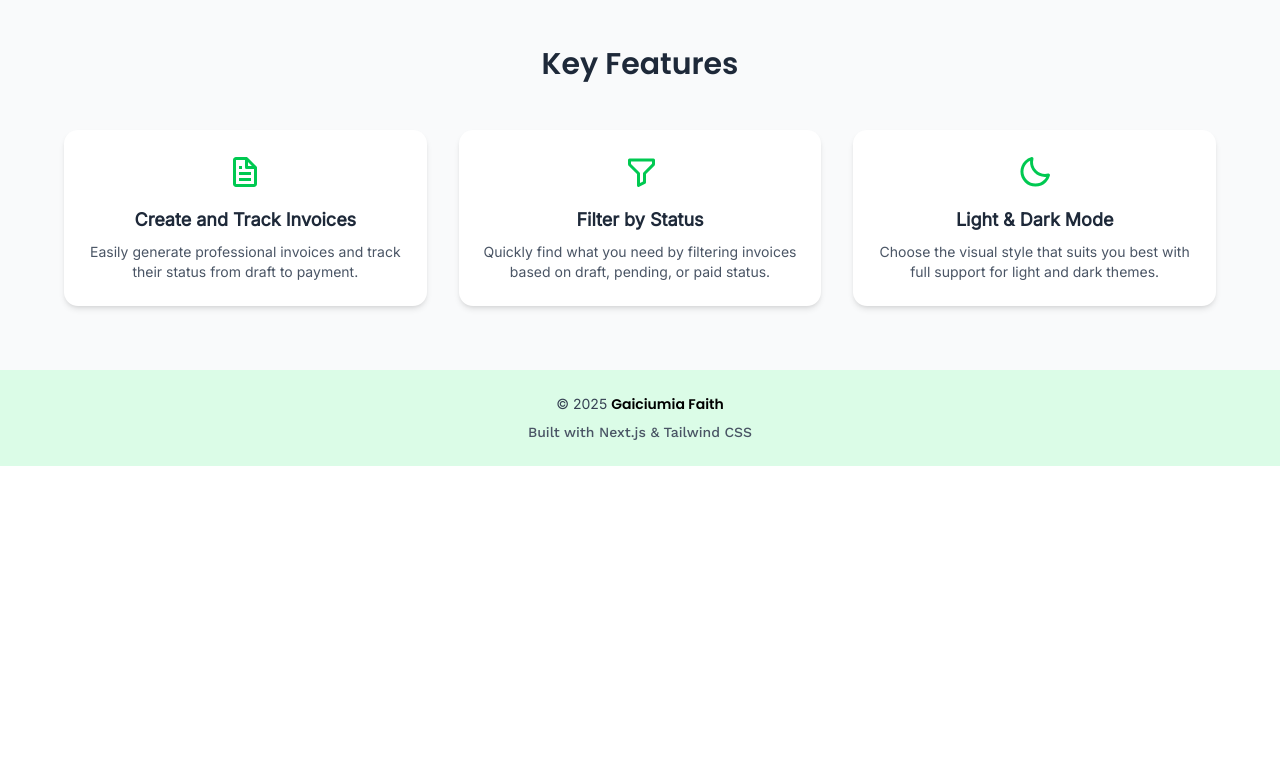
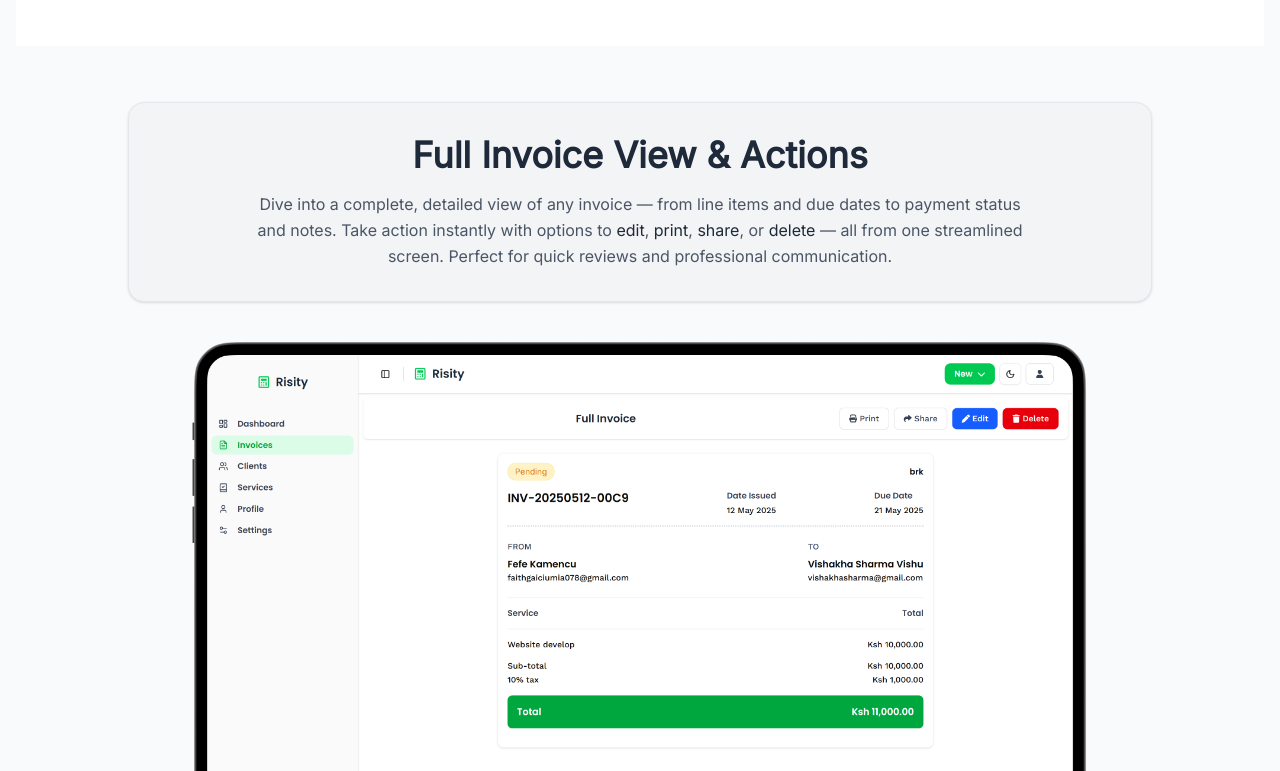
Before and after one commit to faithgaiciumia/risity, a Next.js app: page / in a window 1280 px wide. Shown: the part 1689-2460 px from the top of the page. Before the commit the page ends 2155 px from the top, so only its background shows below. Built offline with nearby package versions, Linux system fonts and the light colour scheme.

Commit message:
final features section

```diff
--- /dev/null
+++ b/app/ui/Landing/FeatureThree.tsx
@@ -0,0 +1,31 @@
+export default function FeatureThree() {
+  return (
+    <section className="py-14 px-6">
+      <div className="max-w-5xl mx-auto text-center">
+        {/* Framed text block */}
+        <div className="bg-gray-100 dark:bg-gray-800 p-8 rounded-2xl shadow-sm border border-gray-200 dark:border-gray-700 mb-10">
+          <h2 className="text-3xl md:text-4xl font-semibold text-gray-800 dark:text-white mb-4">
+            Full Invoice View & Actions
+          </h2>
+          <p className="text-gray-600 dark:text-gray-300 text-base leading-relaxed max-w-3xl mx-auto">
+            Dive into a complete, detailed view of any invoice — from line items and due dates to payment status and notes.
+            Take action instantly with options to <span className="font-medium text-gray-800 dark:text-white">edit</span>,
+            <span className="font-medium text-gray-800 dark:text-white"> print</span>,
+            <span className="font-medium text-gray-800 dark:text-white"> share</span>, or
+            <span className="font-medium text-gray-800 dark:text-white"> delete</span> — all from one streamlined screen.
+            Perfect for quick reviews and professional communication.
+          </p>
+        </div>
+
+        {/* Single centered image */}
+        <div className="flex justify-center">
+          <img
+            src="/img/SingleInvoiceView.png"
+            alt="Invoice Detail View"
+            className="w-full max-w-4xl rounded-xl"
+          />
+        </div>
+      </div>
+    </section>
+  );
+}
--- a/app/ui/Landing/FeatureTwo.tsx
+++ b/app/ui/Landing/FeatureTwo.tsx
@@ -1,6 +1,6 @@
 export default function FeatureTwo() {
   return (
-    <section className="py-12 px-6 bg-gray-50 dark:bg-gray-800">
+    <section className="py-12 px-6 bg-white dark:bg-gray-800">
       <div className="max-w-6xl mx-auto">
         {/* Text on top */}
         <h2 className="text-3xl md:text-4xl font-semibold text-gray-800 dark:text-white mb-6">
--- a/app/ui/Landing/KeyFeatures.tsx
+++ b/app/ui/Landing/KeyFeatures.tsx
@@ -2,57 +2,15 @@ import { poppins } from "../fonts";
 import { BiFile, BiFilterAlt, BiMoon } from "react-icons/bi";
 import FeatureOne from "./FeatureOne";
 import FeatureTwo from "./FeatureTwo";
+import FeatureThree from "./FeatureThree";
 
 export default function KeyFeatures() {
   return (
     <section className="py-16 px-4 bg-gray-50 dark:bg-gray-900" id="features">
       <FeatureOne/>
       <FeatureTwo/>
-      <div className="max-w-6xl mx-auto text-center">
-        <h2
-          className={`text-2xl sm:text-3xl font-bold text-gray-800 dark:text-gray-200 mb-12 ${poppins.className}`}
-        >
-          Key Features
-        </h2>
+      <FeatureThree/>
 
-        <div className="grid grid-cols-1 sm:grid-cols-2 md:grid-cols-3 gap-8">
-          {/* Feature 1 */}
-          <div className="flex flex-col items-center text-center p-6 bg-white dark:bg-gray-800 rounded-xl shadow-md hover:shadow-lg transition">
-            <BiFile className="text-green-500 dark:text-green-400 text-4xl mb-4" />
-            <h3 className="text-lg font-semibold mb-2 text-gray-800 dark:text-gray-200">
-              Create and Track Invoices
-            </h3>
-            <p className="text-gray-600 dark:text-gray-400 text-sm">
-              Easily generate professional invoices and track their status from
-              draft to payment.
-            </p>
-          </div>
-
-          {/* Feature 2 */}
-          <div className="flex flex-col items-center text-center p-6 bg-white dark:bg-gray-800 rounded-xl shadow-md hover:shadow-lg transition">
-            <BiFilterAlt className="text-green-500 dark:text-green-400 text-4xl mb-4" />
-            <h3 className="text-lg font-semibold mb-2 text-gray-800 dark:text-gray-200">
-              Filter by Status
-            </h3>
-            <p className="text-gray-600 dark:text-gray-400 text-sm">
-              Quickly find what you need by filtering invoices based on draft,
-              pending, or paid status.
-            </p>
-          </div>
-
-          {/* Feature 3 */}
-          <div className="flex flex-col items-center text-center p-6 bg-white dark:bg-gray-800 rounded-xl shadow-md hover:shadow-lg transition">
-            <BiMoon className="text-green-500 dark:text-green-400 text-4xl mb-4" />
-            <h3 className="text-lg font-semibold mb-2 text-gray-800 dark:text-gray-200">
-              Light & Dark Mode
-            </h3>
-            <p className="text-gray-600 dark:text-gray-400 text-sm">
-              Choose the visual style that suits you best with full support for
-              light and dark themes.
-            </p>
-          </div>
-        </div>
-      </div>
     </section>
   );
 }
```
Also changed, not shown: public/img/SingleInvoiceView.png (added).
